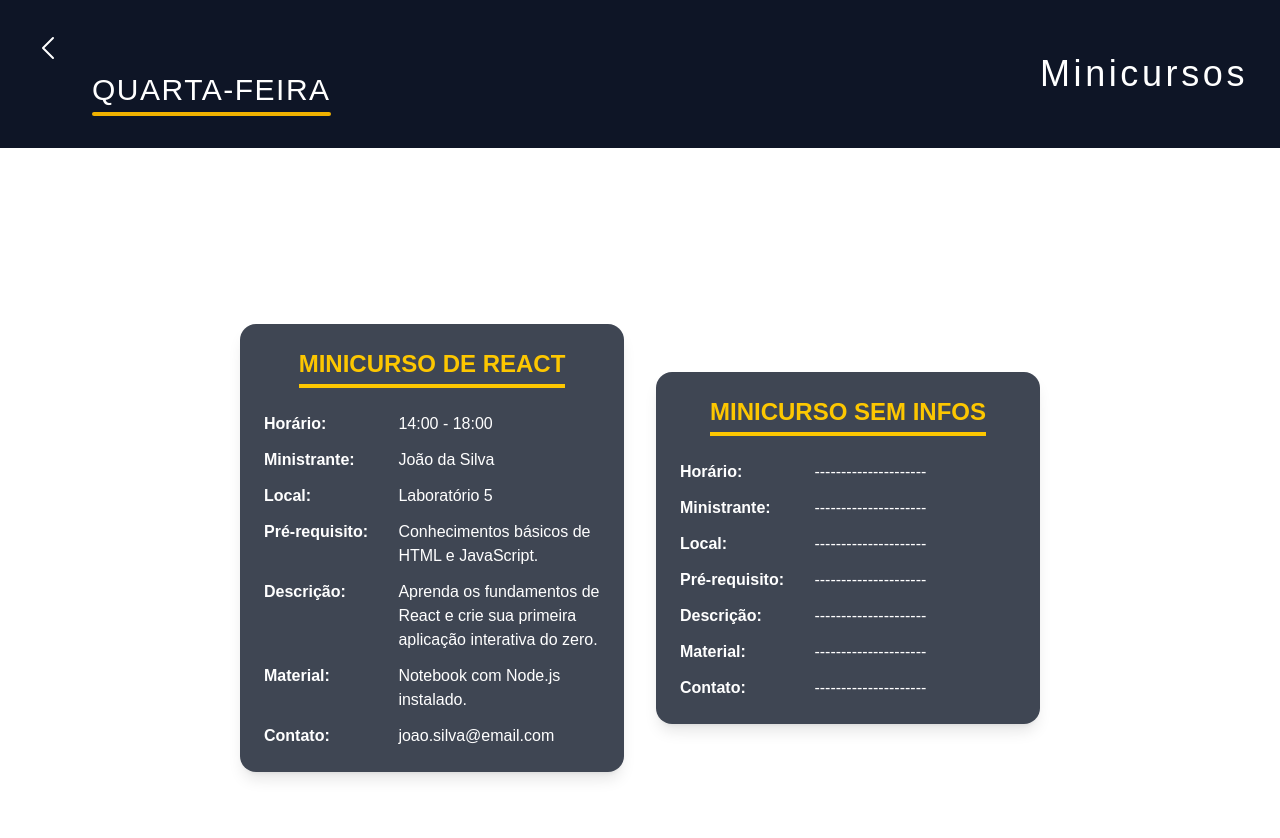
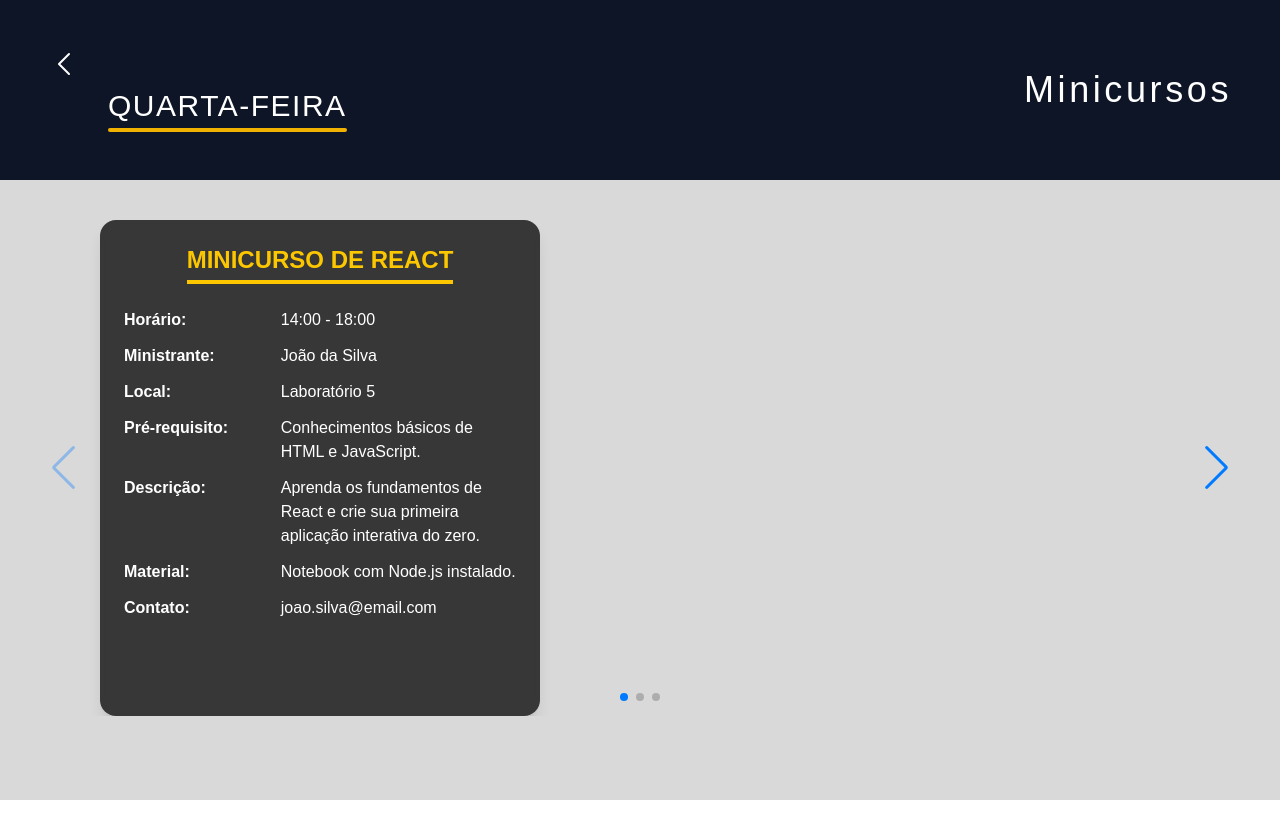
Before and after one commit to gabriellychm/site-secompp, a Next.js app: page / in a window 1280 px wide. Both pictures are taken after a click on the button "Open New Section". Shown: the top 838 px of the page. After the commit the page ends 800 px from the top, so only its background shows below. Built offline with nearby package versions, Linux system fonts and the light colour scheme.

Commit message:
card carousel

```diff
--- a/src/app/components/Minicurso/MinicursoCard.tsx
+++ b/src/app/components/Minicurso/MinicursoCard.tsx
@@ -11,8 +11,6 @@ interface MinicursoCardProps {
   contato?: string;
 }
 
-// A small helper component to keep the code clean and avoid repetition.
-// It creates a single row for a piece of information (e.g., "Horário: 10:00").
 const InfoRow: React.FC<{ label: string; value?: string }> = ({
   label,
   value,
@@ -28,8 +26,6 @@ const InfoRow: React.FC<{ label: string; value?: string }> = ({
   </div>
 );
 
-// The main card component.
-// It accepts all the course information as props.
 const MinicursoCard: React.FC<MinicursoCardProps> = ({
   title,
   horario,
@@ -41,7 +37,7 @@ const MinicursoCard: React.FC<MinicursoCardProps> = ({
   contato,
 }) => {
   return (
-    <div className="bg-gray-900/80 backdrop-blur-sm rounded-2xl p-6 w-96 h-auto flex flex-col shadow-lg">
+    <div className="bg-black/75 backdrop-blur-sm rounded-2xl p-6 w-110 h-124 flex flex-col shadow-lg ml-15">
       <div className="text-center mb-6">
         <h2 className="text-yellow-400 text-2xl font-bold uppercase inline-block border-b-4 border-yellow-400 pb-1">
           {title || "TÍTULO DO CURSO"}
--- a/src/app/components/Minicurso/MinicursoHeader.Tsx
+++ b/src/app/components/Minicurso/MinicursoHeader.Tsx
@@ -12,7 +12,7 @@ export default function MinicursoHeader({
 }: MinicursoHeaderProps) {
   return (
     <header>
-      <div className="w-full bg-[#0e1526] text-white p-8 flex justify-between items-center">
+      <div className="w-screen bg-[#0e1526] text-white p-12 flex justify-between items-center">
         <div className="flex flex-col">
           <svg
             xmlns="http://www.w3.org/2000/svg"
--- a/src/app/components/Minicurso/SectionMinicurso.tsx
+++ b/src/app/components/Minicurso/SectionMinicurso.tsx
@@ -1,7 +1,15 @@
+import { Swiper, SwiperSlide } from "swiper/react";
+import { Navigation, Pagination, A11y } from "swiper/modules";
+
+import "swiper/css";
+import "swiper/css/navigation";
+import "swiper/css/pagination";
+
 import MinicursoHeader from "./MinicursoHeader";
 import MinicursoCard from "./MinicursoCard";
 
-const courseData = {
+const courses = [
+  {
     title: "Minicurso de React",
     horario: "14:00 - 18:00",
     ministrante: "João da Silva",
@@ -11,19 +19,44 @@ const courseData = {
       "Aprenda os fundamentos de React e crie sua primeira aplicação interativa do zero.",
     material: "Notebook com Node.js instalado.",
     contato: "joao.silva@email.com",
-};
-
-const courseDataEmpty = {
+  },
+  {
+    title: "Introdução a Python para Ciência de Dados",
+    horario: "8:00 - 12:00",
+    ministrante: "Bruno Augusto Furquim, e Julio Santana",
+    local: "Laboratório 5",
+    descricao:
+      "Aprenda os fundamentos de Python e os utilize para análise de dados e visualização.",
+    material: "Notebook com Node.js instalado.",
+    contato: "bruno.furquim@unesp.br, julio.santana@unesp.br",
+  },
+  {
     title: "Minicurso sem Infos",
-};
+  },
+];
 
 export default function SectionMinicurso() {
   return (
-    <div className="">
+    <div className="bg-[#d9d9d9] h-screen">
       <MinicursoHeader dayOfWeek={"Quarta-Feira"} pageTitle={"Minicursos"} />
-      <div className="min-h-screen bg-blue flex items-center justify-center p-10 space-x-8">
-        <MinicursoCard {...courseData} />
-        <MinicursoCard {...courseDataEmpty} />
+
+      <div className="p-10">
+        <Swiper
+          modules={[Navigation, Pagination, A11y]}
+          spaceBetween={50}
+          slidesPerView={1}
+          navigation
+          pagination={{ clickable: true }}
+          onSwiper={(swiper) => console.log(swiper)}
+          onSlideChange={() => console.log("slide change")}
+          className="h-full"
+        >
+          {courses.map((curso, index) => (
+            <SwiperSlide key={index} className="flex justify-center">
+              <MinicursoCard {...curso} />
+            </SwiperSlide>
+          ))}
+        </Swiper>
       </div>
     </div>
   );
```
Lines whose indentation alone changed are shown as unchanged.
